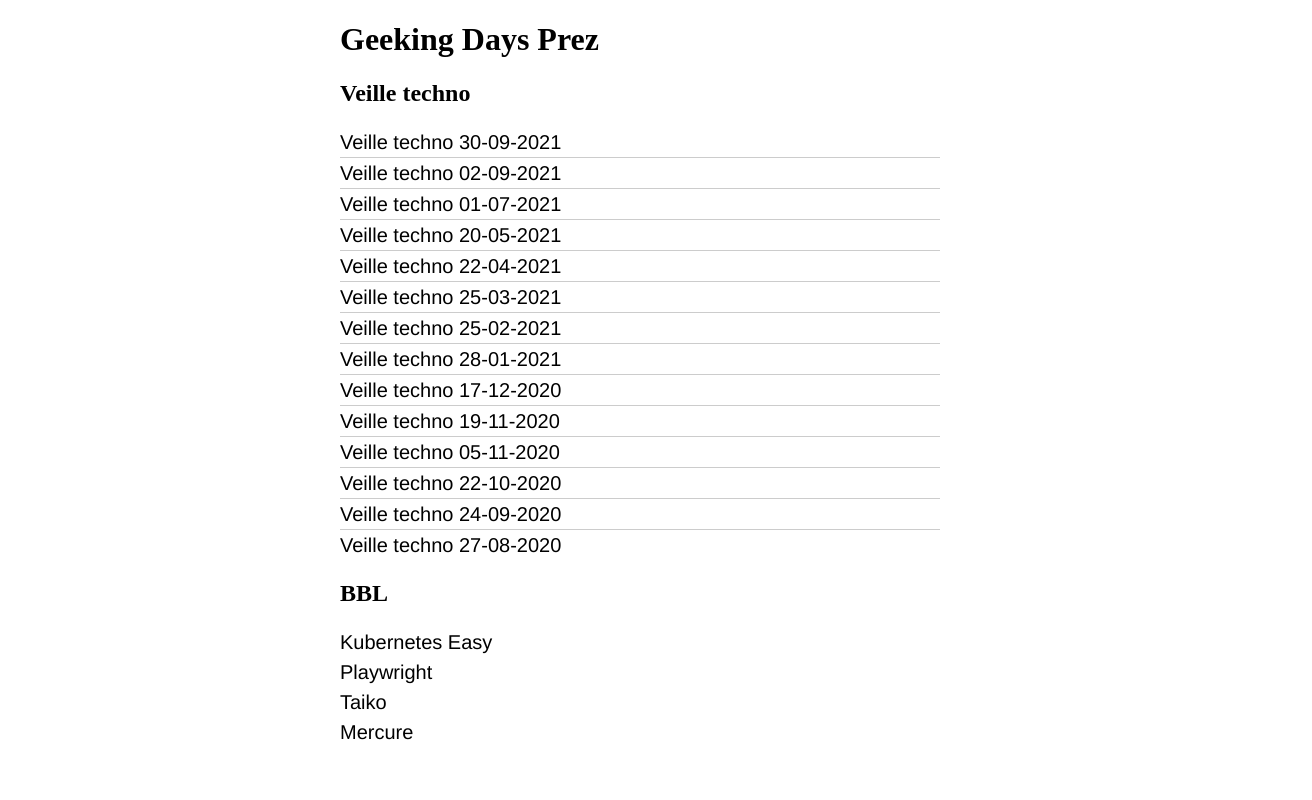
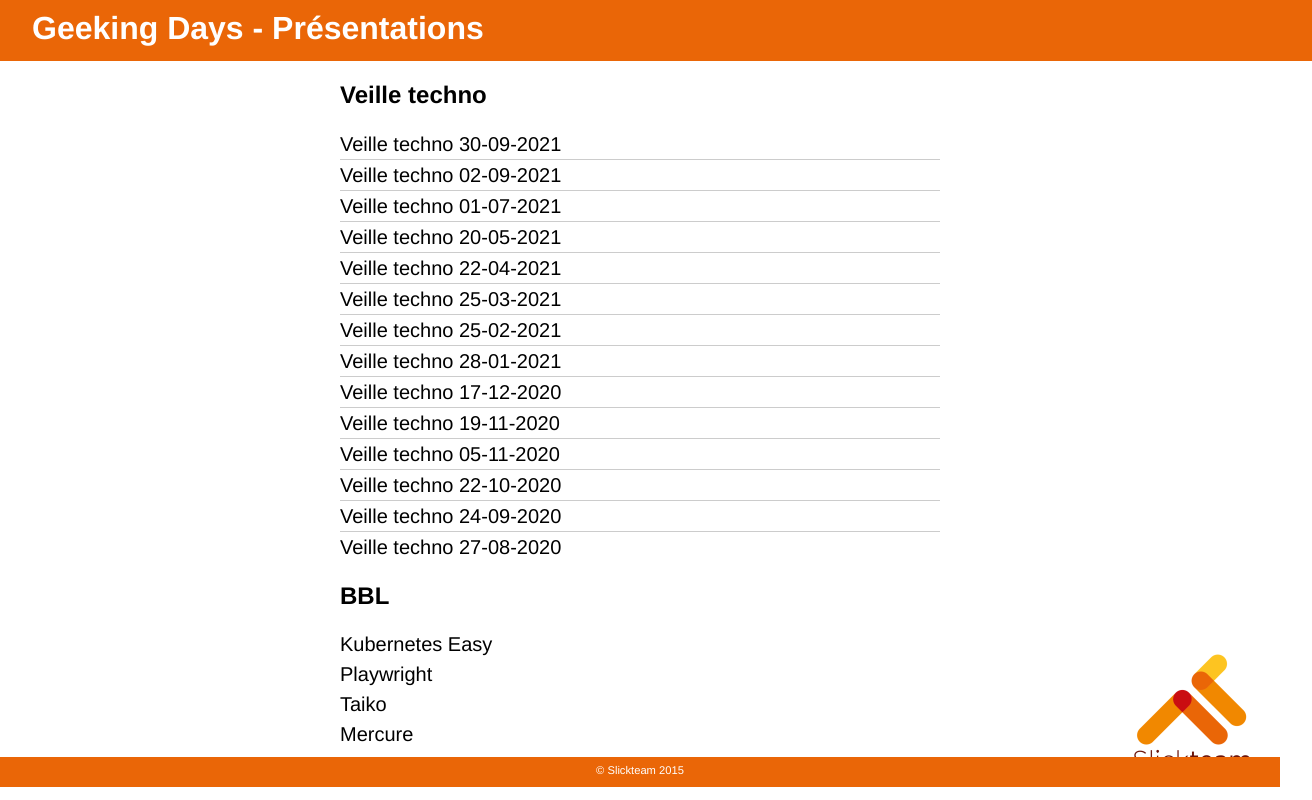
Before and after one commit to Slickteam/gd-prez, a website: page public/index.html in a window 1280 px wide. Shown: the whole page, 1312 px wide, since content can reach past the window. Drawn offline with Linux system fonts and the light colour scheme.

Commit message:
update main page

```diff
--- a/public/app.css
+++ b/public/app.css
@@ -1,7 +1,25 @@
 html, body {
+  height: 100%;
   width: 100%;
   margin: 0;
   padding: 0;
+  font-family: Helvetica, Verdana, sans-serif;
+  background-color: #fff;
+  counter-reset: section;
+  background-image: url(img/slickteam_logo.png);
+  background-repeat: no-repeat;
+  background-size: 128px 128px;
+  background-position: right 24px bottom 24px;
+}
+.topnav {
+  width: 100%;
+  height: 1.6em;
+  padding-top: 0.3em;
+  padding-left: 1em;
+  background: #EA6607;
+  color: white;
+  font-size: 2em;
+  font-weight: bold;
 }
 main {
   display: block;
@@ -36,3 +54,17 @@
   font-size: 30px;
   background: #f6f6f6;
 }
+footer {
+  position: relative;
+  height: 30px;
+  width: 100%;
+  background-color: #EA6607;
+}
+p.copyright {
+  position: absolute;
+  width: 100%;
+  color: #fff;
+  font-size: 0.7em;
+  text-align: center;
+  bottom:0;
+}
--- a/public/index.html
+++ b/public/index.html
@@ -7,8 +7,8 @@
   <link rel="stylesheet" href="app.css">
 </head>
 <body>
+  <div class="topnav">Geeking Days - Présentations</div>
   <main>
-    <h1>Geeking Days Prez</h1>
 
     <h2>Veille techno</h2>
     <ul>
@@ -67,5 +67,8 @@
     </ul>
 
   </main>
+  <footer>
+    <p class="copyright">© Slickteam 2015</p>
+  </footer>
 </body>
 </html>
```
